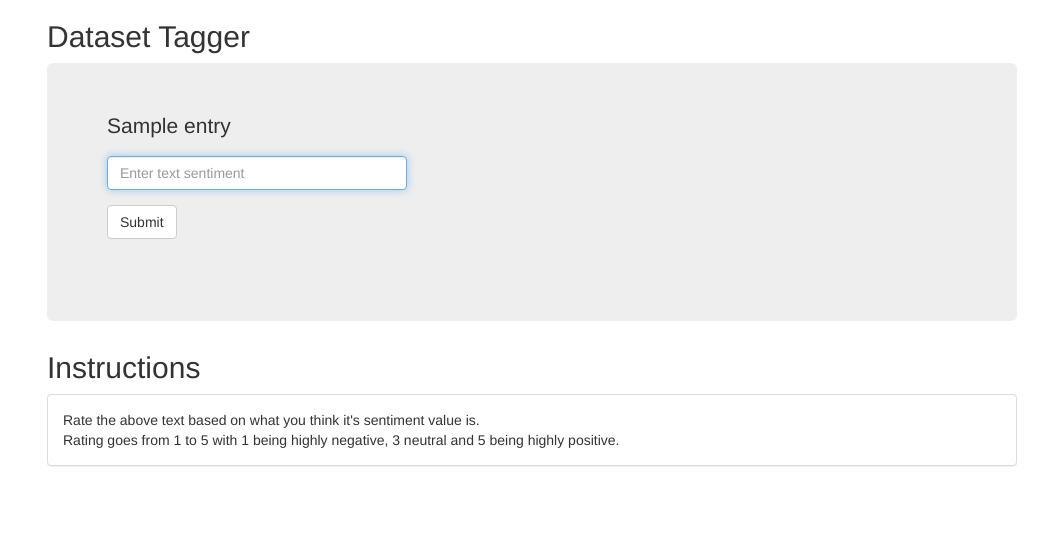
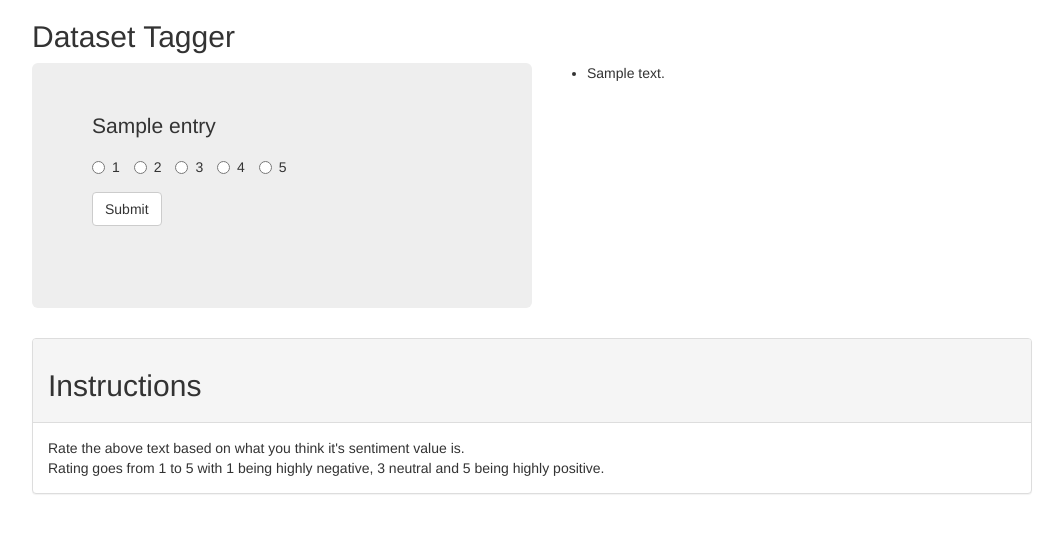
Before and after one commit to bsatts/DataTagger, a Flask app: template templates/index.html in a window 1280 px wide. Shown: the top 533 px of the page, without its empty margins (108-1171 px from the left). Run offline with Flask 2, Linux system fonts and the light colour scheme; the template is opened without the code that fills it: most values are stand-ins (such as "Sample title", 1, 10 or a date in 2020); some libraries are stand-ins or nearby versions.

```diff
--- a/templates/index.html
+++ b/templates/index.html
@@ -11,8 +11,9 @@
     </head>
     <body>
         <div class="container">
+            <div class="row row-eq-height">
             <h2> Dataset Tagger </h2>
-            <div class = "jumbotron">
+            <div class = "jumbotron col-md-6">
             {% if entry %}
             <div id="post">
                 <p>
@@ -21,8 +22,16 @@
             </div>
             <form role="form" method="POST" action = "/">
                 <div class="form-group">
-                    <input type="text" name="rating" class="form-control" id="rating-box"
-                    placeholder="Enter text sentiment" style="max-width: 300px;" autofocus required>
+                    <label class="radio-inline"><input type="radio" name="rating"
+                    value = "1" required>1</label>
+                    <label class="radio-inline"><input type="radio" name="rating"
+                    value = "2">2</label>
+                    <label class="radio-inline"><input type="radio" name="rating"
+                    value = "3">3</label>
+                    <label class="radio-inline"><input type="radio" name="rating"
+                    value = "4">4</label>
+                    <label class="radio-inline"><input type="radio" name="rating"
+                    value = "5">5</label>
                 </div>
                 <button type="submit" class="btn btn-default">Submit</button>
             </form>
@@ -42,8 +51,21 @@
             {% endfor %}
         </div>
         {% if not start %}
-        <h2>Instructions</h2>
+        <div class = "col-md-6">
+                <div class = "pre-scrollable">
+            {% for c in context %}
+                <ul>
+                    <li>
+                        {{ c }}
+                    </li>
+                </ul>
+             {% endfor %}
+        </div>
+        </div>
+    </div>
+      <div class="row">
         <div class = "panel panel-default">
+            <div class="panel-heading"><h2>Instructions</h2></div>
             <div class="panel-body">
                 Rate the above text based on what you think it's sentiment value is.
                 <br />
@@ -53,5 +75,6 @@
         </div>
         {% endif %}
         </div>
+    </div>
     </body>
 </html>
```
